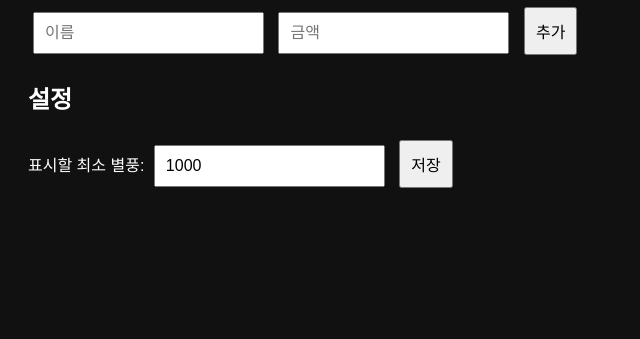
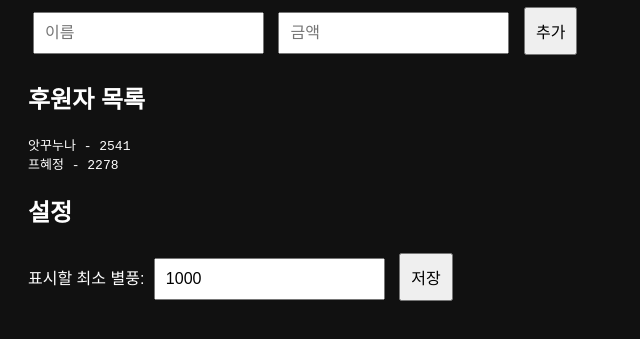
Before and after one commit to woodie64/soop-funding, a plain HTML site: page index.html in a window 1280 px wide. Shown: the part 115-454 px from the top of the page, without its empty margins (0-640 px from the left). Drawn offline with Linux system fonts and the light colour scheme.

Commit message:
Update index.html

```diff
--- a/index.html
+++ b/index.html
@@ -14,6 +14,9 @@
     <button type="submit">추가</button>
   </form>
 
+  <h2>후원자 목록</h2>
+  <pre id="donationList"></pre>
+
   <h2>설정</h2>
   <label for="minAmount">표시할 최소 별풍:</label>
   <input type="number" id="minAmount" min="0">
```
